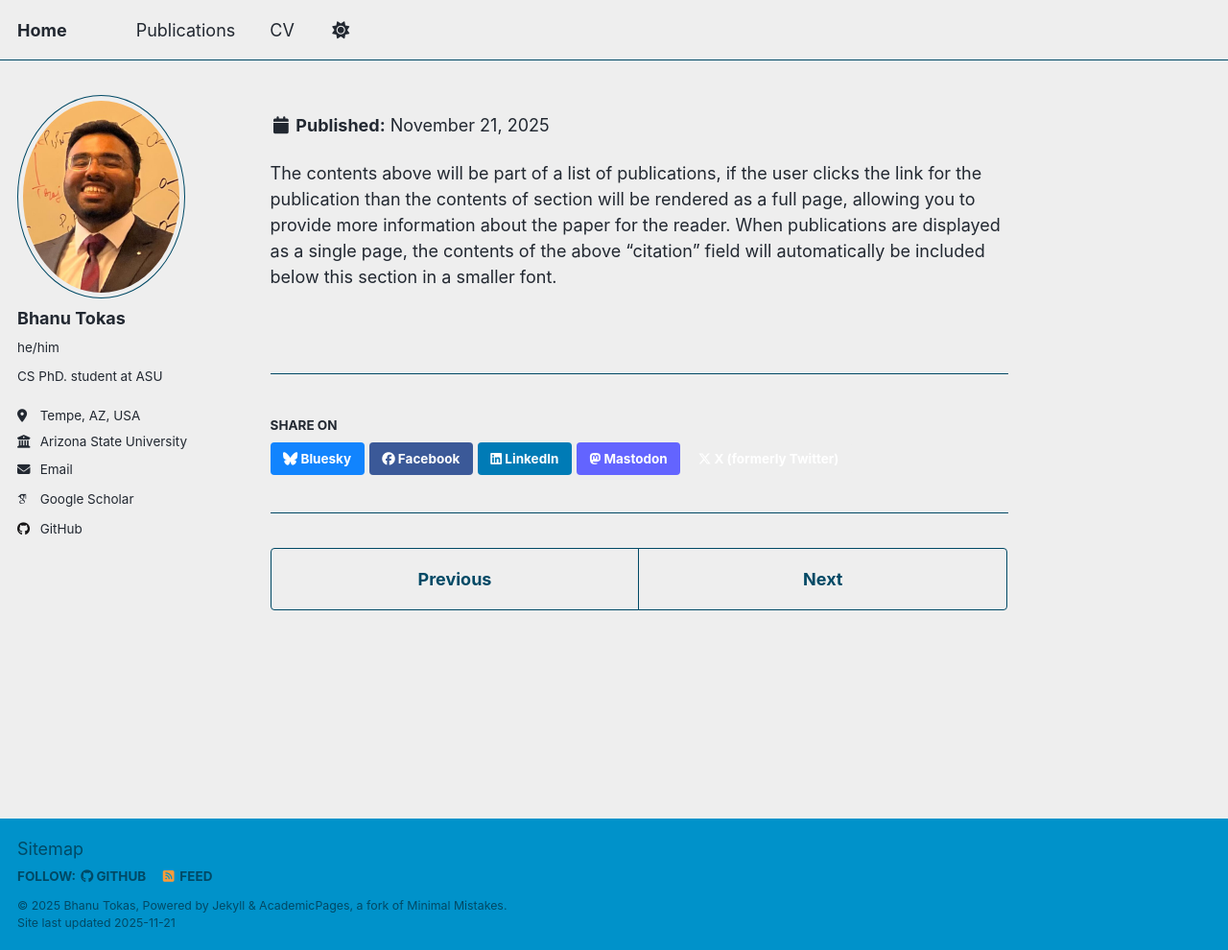
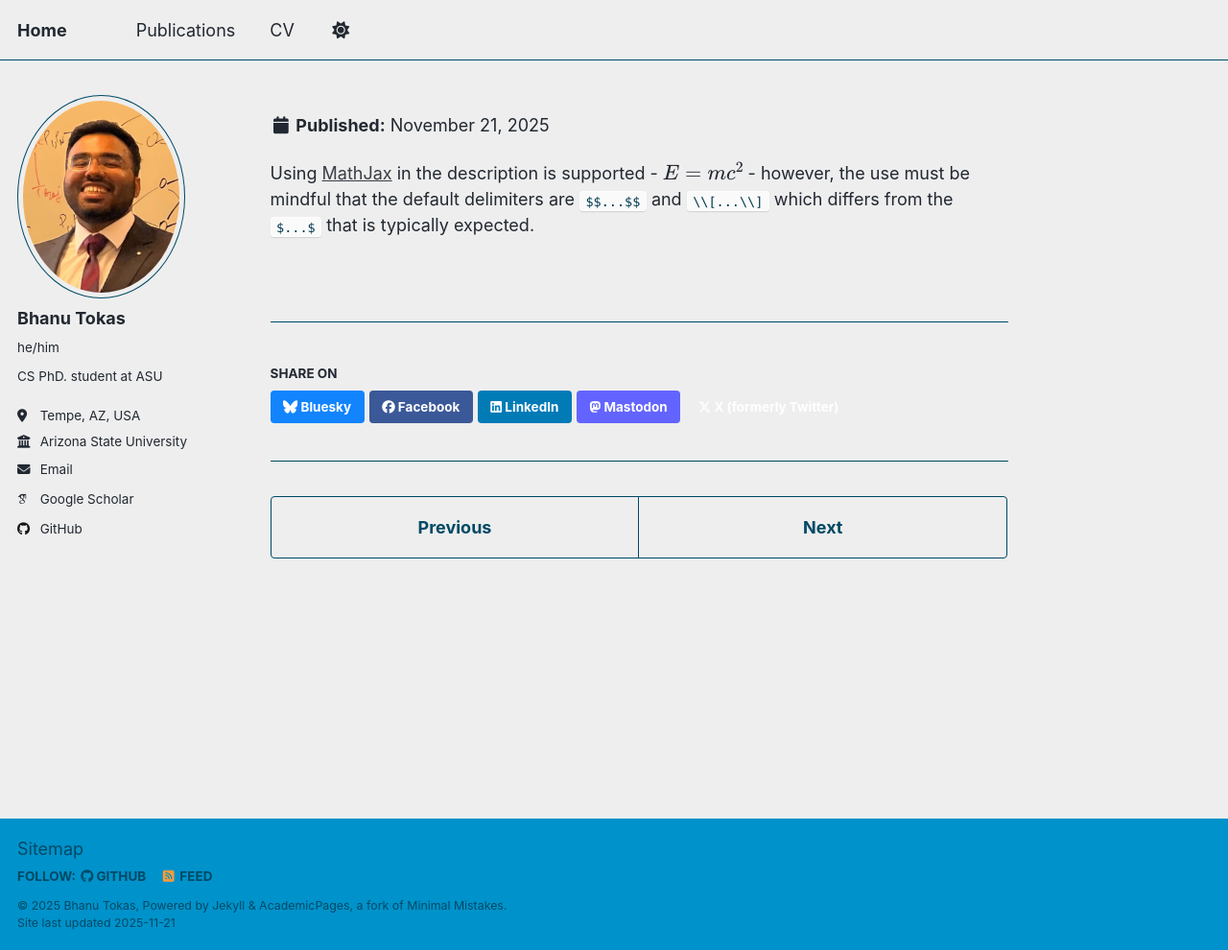
Before and after one commit to 24Beast/24Beast.github.io, a Jekyll site: the page built from _publications/2024-02-17-paper-title-number-4.md, in a window 1280 px wide and 990 px high. Shown: the whole window at 96% size. Built offline with Jekyll 4.4.1, drawn with Linux system fonts in a browser that asks for light colours; some web fonts are replaced; a script that is not in the unit is left out.

```diff
--- a/_publications/2024-02-17-paper-title-number-4.md
+++ b/_publications/2024-02-17-paper-title-number-4.md
@@ -10,4 +10,4 @@
 citation: 'Nair, R., Tokas, B., Tseng, G., Rolf, E., & Kerner, H. (2025). Classification Drives Geographic Bias in Street Scene Segmentation. In Proceedings of the Computer Vision and Pattern Recognition Conference (pp. 629–638).'
 ---
 
-The contents above will be part of a list of publications, if the user clicks the link for the publication than the contents of section will be rendered as a full page, allowing you to provide more information about the paper for the reader. When publications are displayed as a single page, the contents of the above "citation" field will automatically be included below this section in a smaller font.
+Using [MathJax](https://www.mathjax.org/) in the description is supported - $$E=mc^2$$ - however, the use must be mindful that the default delimiters are `$$...$$` and `\\[...\\]` which differs from the `$...$` that is typically expected.
```
